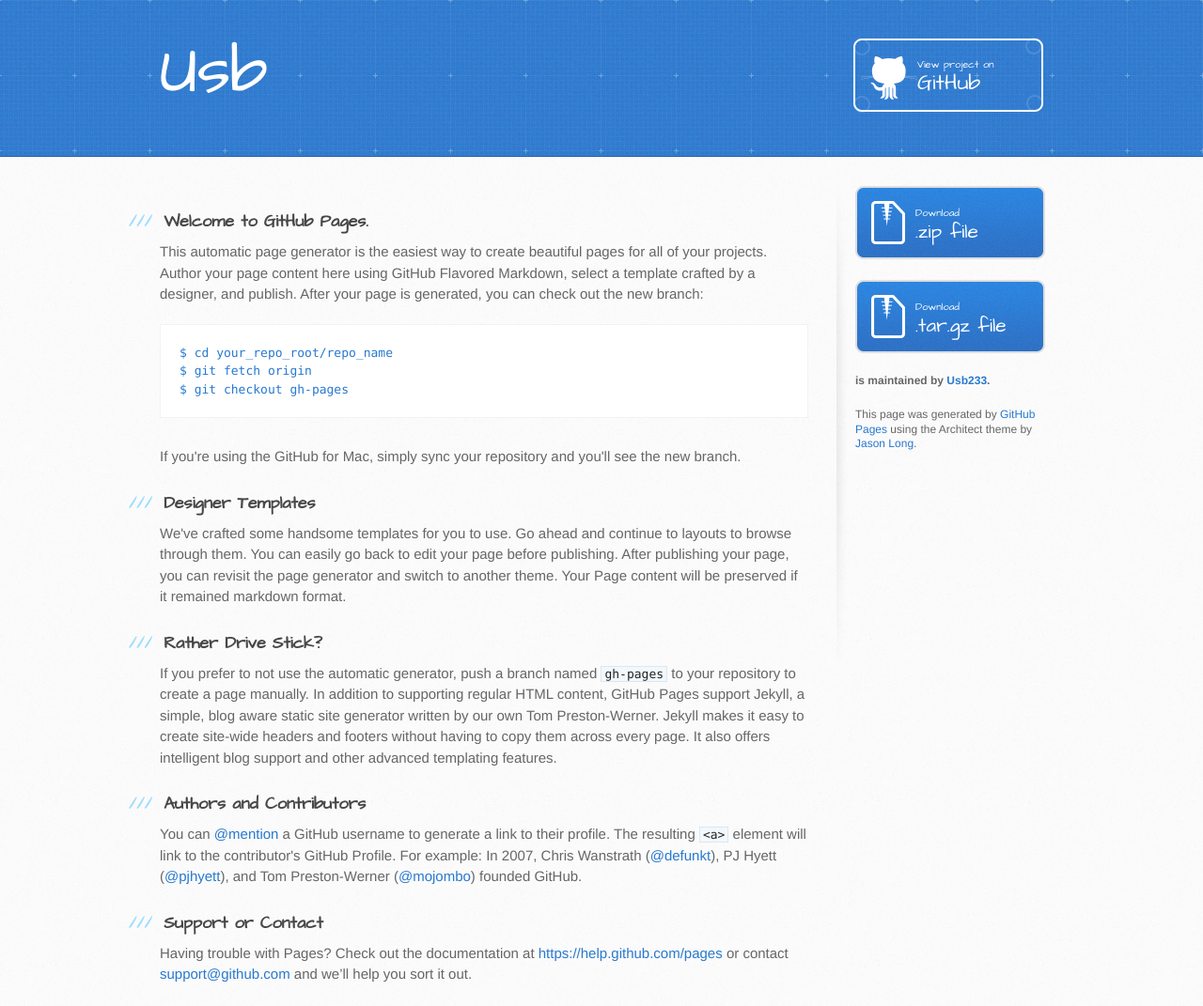
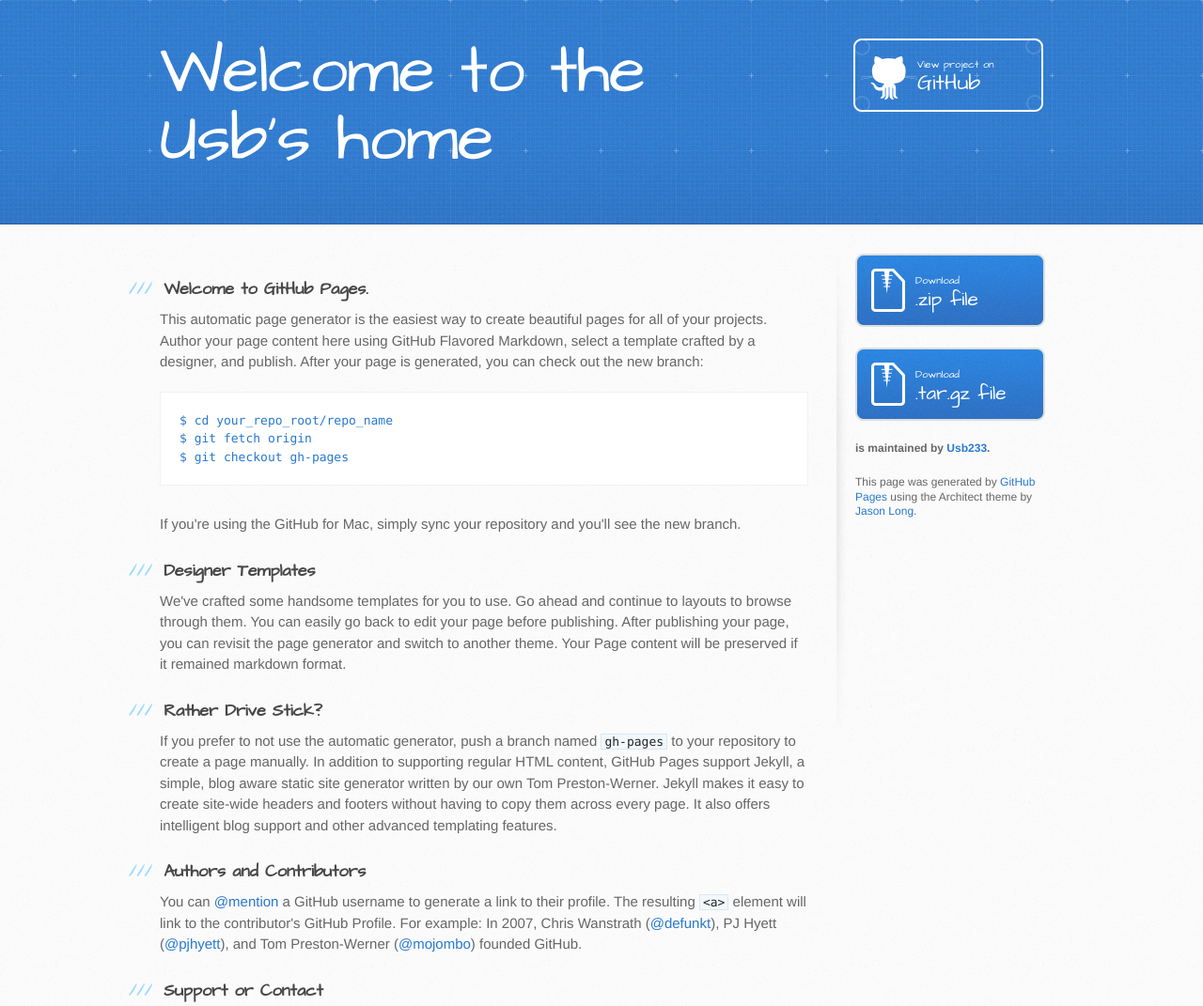
Before and after one commit to Usb233/Usb, a plain HTML site: page index.html in a window 1280 px wide. Shown: the top 1071 px of the page at 94% size. Drawn offline with Linux system fonts and the light colour scheme.

Commit message:
Update index.html

```diff
--- a/index.html
+++ b/index.html
@@ -13,13 +13,13 @@
     <script src="//html5shiv.googlecode.com/svn/trunk/html5.js"></script>
     <![endif]-->
 
-    <title>Usb by Usb233</title>
+    <title>Usb</title>
   </head>
 
   <body>
     <header>
       <div class="inner">
-        <h1>Usb</h1>
+        <h1>Welcome to the Usb’s home</h1>
         <h2></h2>
         <a href="https://github.com/Usb233/Usb" class="button"><small>View project on</small> GitHub</a>
       </div>
```
